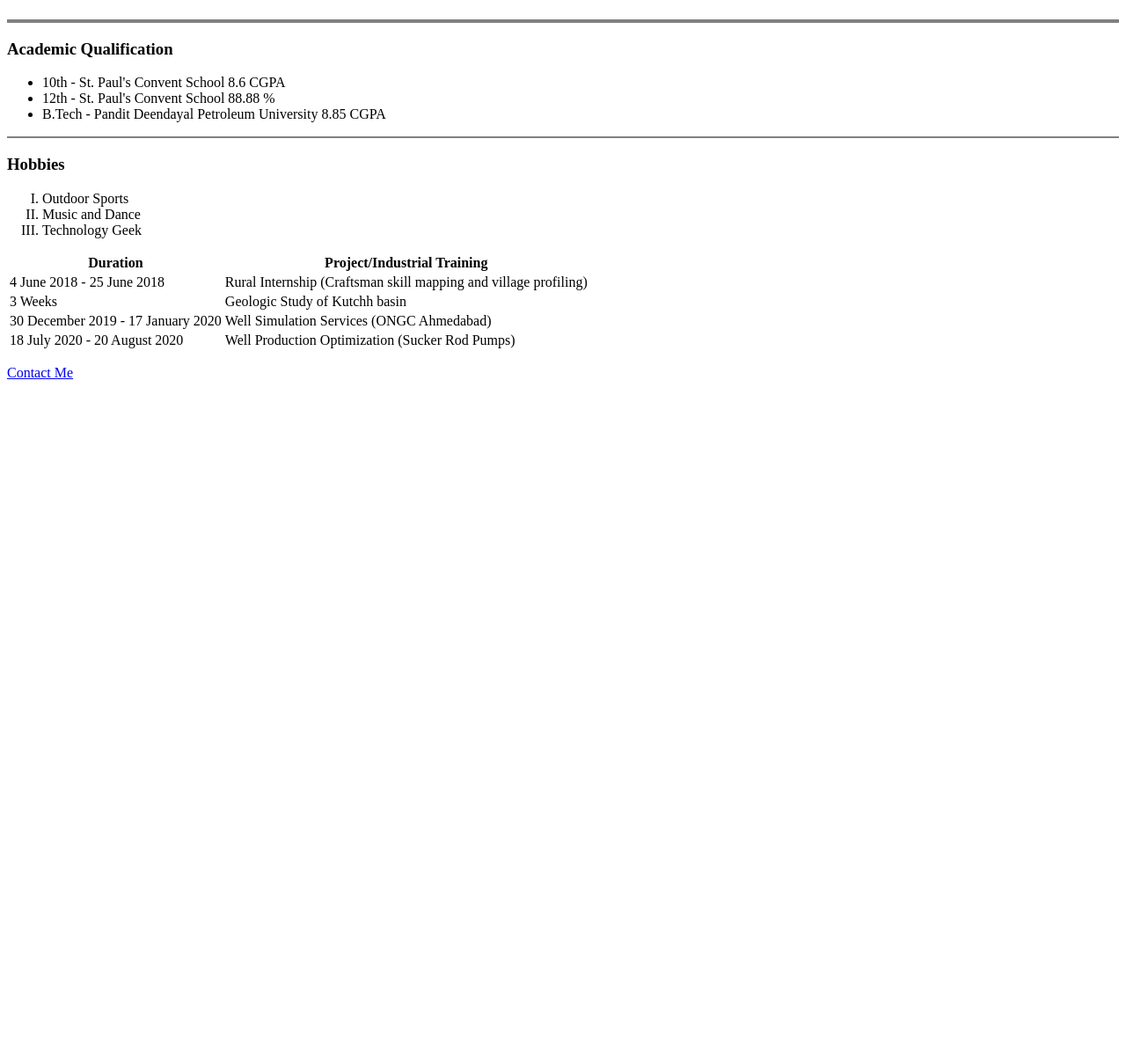
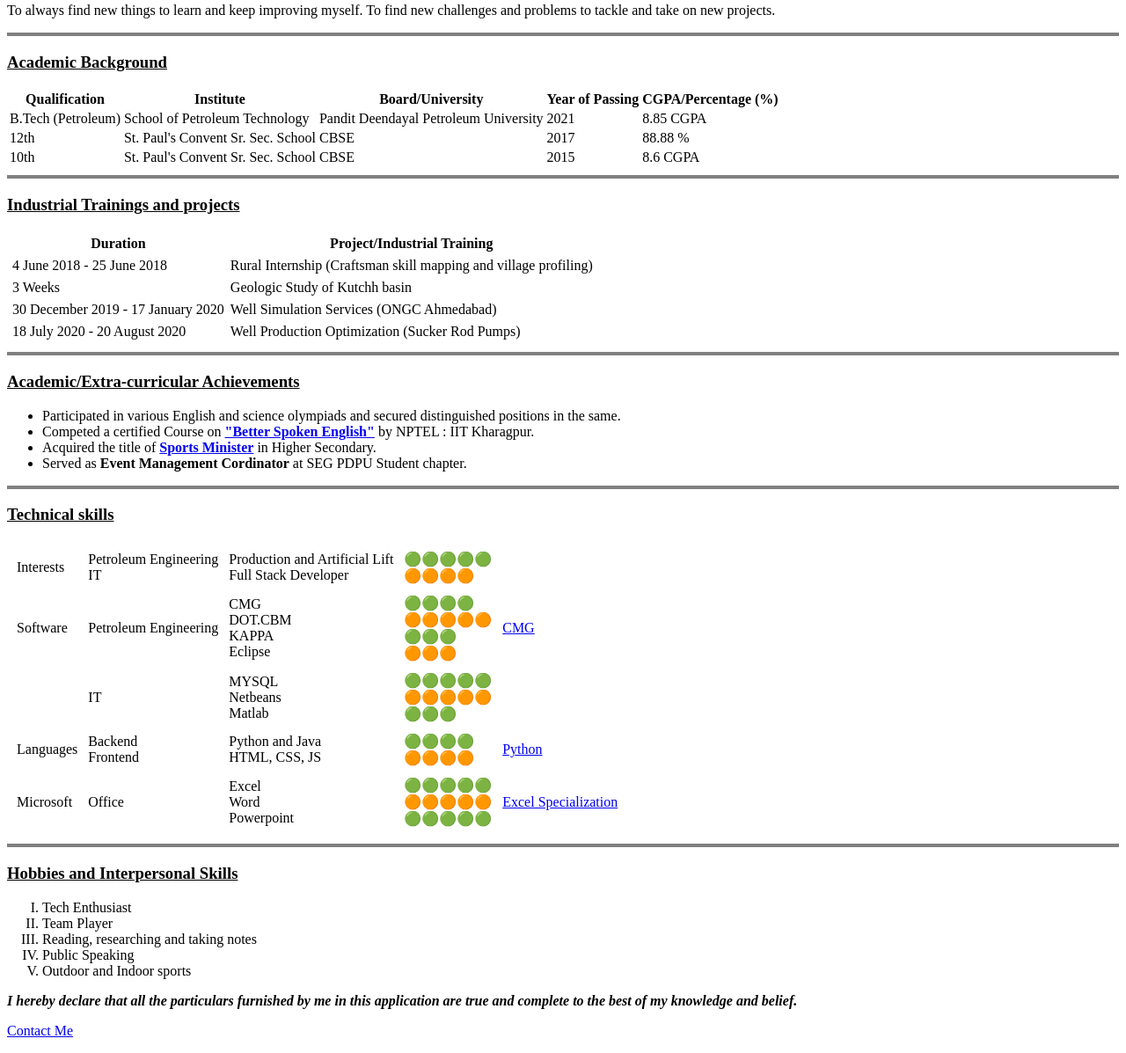
Before and after one commit to AshishGupta221199/CV, a plain HTML site: page Index Modified.html in a window 1280 px wide. Shown: the part 440-1637 px from the top of the page at 88% size. Before the commit the page ends 889 px from the top, so only its background shows below. Drawn offline with Linux system fonts and the light colour scheme.

Commit message:
Update Index Modified.html

```diff
--- a/Index Modified.html
+++ b/Index Modified.html
@@ -3,34 +3,64 @@
 
 <head>
   <meta charset="utf-8">
-  <title>Ashish's Personal Site</title>
+  <title>CV - Ashish Gupta</title>
 </head>
 
 <body>
   <table cellspacing="20">
     <tr>
-      <td><img src="Ashish.png" alt="Ashish's Profile Photo"></td>
-      <td><h1>Ashish Gupta</h1>
-      <p><em>Former GET at </em><strong><a href="https://www.torrentgas.com/frontend/web/index.php/site/index">Torrent Gas</a></strong>.</p>
-      <p><strong>Currently a Full Stack Developer</strong>.</p>
-      <p>My journey started as a GET at Torrent Gas and currently I want to become a Full stack developer.</p></td>
+      <td>
+        <img src="Ashish.jpg" alt="Ashish's Profile Photo">
+      </td>
+      <td>
+        <h1>Ashish Gupta</h1>
+        <p>Former <strong>GET <em>(Graduate Engineer Trainee)</em></strong> at <strong><a href="https://www.torrentgas.com/frontend/web/index.php/site/index">Torrent Gas</a></strong> (8 Months).</p>
+        <p>Currently striving to become a <strong>Full Stack Developer</strong>.</p>
+        <p>Higher Secondary Education - St. Paul's Convent Sr. Sec. School</p>
+        <p>Under Graduate (B.Tech) - Pandit Deendayal Petroleum University</p>
+      </td>
     </tr>
   </table>
   <hr size="4" noshade>
-  <h3>Academic Qualification</h3>
-  <ul>
-    <li>10th   - St. Paul's Convent School                 8.6 CGPA</li>
-    <li>12th   - St. Paul's Convent School                 88.88 %</li>
-    <li>B.Tech - Pandit Deendayal Petroleum University     8.85 CGPA</li>
-  </ul>
-  <hr size="2" noshade>
-  <h3>Hobbies</h3>
-  <ol type="I">
-    <li>Outdoor Sports</li>
-    <li>Music and Dance</li>
-    <li>Technology Geek</li>
-  </ol>
+  <h3><u>Career Objective</u></h3>
+  <p>To be a productive and contributing member of the society and one of the best professional in IT Industry. To become an excellent Full stack developer.</p>
+  <p>I seek to pursue my career in the most challenging positions of this industry and make productive contributions.</p>
+  <p>To always find new things to learn and keep improving myself. To find new challenges and problems to tackle and take on new projects.</p>
+  <hr size="4" noshade>
+  <h3><u>Academic Background</u></h3>
   <table>
+    <thead>
+      <th>Qualification</th>
+      <th>Institute</th>
+      <th>Board/University</th>
+      <th>Year of Passing</th>
+      <th>CGPA/Percentage (%)</th>
+    </thead>
+    <tr>
+      <td>B.Tech (Petroleum)</td>
+      <td>School of Petroleum Technology</td>
+      <td>Pandit Deendayal Petroleum University</td>
+      <td>2021</td>
+      <td>8.85 CGPA</td>
+    </tr>
+    <tr>
+      <td>12th</td>
+      <td>St. Paul's Convent Sr. Sec. School</td>
+      <td>CBSE</td>
+      <td>2017</td>
+      <td>88.88 %</td>
+    </tr>
+    <tr>
+      <td>10th</td>
+      <td>St. Paul's Convent Sr. Sec. School</td>
+      <td>CBSE</td>
+      <td>2015</td>
+      <td>8.6 CGPA</td>
+    </tr>
+  </table>
+  <hr size="4" noshade>
+  <h3><u>Industrial Trainings and projects</u></h3>
+  <table cellspacing="5">
     <thead>
       <tr>
         <th>Duration</th>
@@ -56,6 +86,61 @@
       </tr>
     </tbody>
   </table>
+  <hr size="4" noshade>
+  <h3><u>Academic/Extra-curricular Achievements</u></h3>
+  <ul>
+    <li>Participated in various English and science olympiads and secured distinguished positions in the same.</li>
+    <li>Competed a certified Course on <strong><a href="Nptel certificate.pdf">"Better Spoken English"</a></strong> by NPTEL : IIT Kharagpur.</li>
+    <li>Acquired the title of <strong><a href="Sports minister.pdf">Sports Minister</a></strong> in Higher Secondary.</li>
+    <li>Served as <strong>Event Management Cordinator</strong> at SEG PDPU Student chapter.</li>
+  </ul>
+  <hr size="4" noshade>
+  <h3><u>Technical skills</u></h3>
+  <table cellspacing="10">
+    <tr>
+      <td>Interests</td>
+      <td>Petroleum Engineering <br>IT </td>
+      <td>Production and Artificial Lift <br> Full Stack Developer</td>
+      <td>🟢🟢🟢🟢🟢 <br> 🟠🟠🟠🟠</td>
+    </tr>
+    <tr>
+      <td>Software</td>
+      <td>Petroleum Engineering</td>
+      <td>CMG <br>DOT.CBM <br>KAPPA <br>Eclipse</td>
+      <td>🟢🟢🟢🟢 <br>🟠🟠🟠🟠🟠 <br>🟢🟢🟢 <br>🟠🟠🟠</td>
+      <td><a href="CMG.pdf">CMG</a></td>
+    </tr>
+    <tr>
+      <td> </td>
+      <td>IT</td>
+      <td> MYSQL <br>Netbeans <br>Matlab </td>
+      <td>🟢🟢🟢🟢🟢 <br>🟠🟠🟠🟠🟠 <br>🟢🟢🟢</td>
+    </tr>
+    <tr>
+      <td>Languages</td>
+      <td>Backend <br>Frontend</td>
+      <td>Python and Java <br> HTML, CSS, JS</td>
+      <td>🟢🟢🟢🟢 <br>🟠🟠🟠🟠</td>
+      <td><a href="Python.pdf">Python</a></td>
+    </tr>
+    <tr>
+      <td>Microsoft</td>
+      <td>Office</td>
+      <td>Excel <br>Word <br>Powerpoint</td>
+      <td>🟢🟢🟢🟢🟢 <br>🟠🟠🟠🟠🟠 <br>🟢🟢🟢🟢🟢</td>
+      <td><a href="Excel Specialization.pdf">Excel Specialization</a></td>
+    </tr>
+  </table>
+  <hr size="4" noshade>
+  <h3><u>Hobbies and Interpersonal Skills</u></h3>
+  <ol type="I">
+    <li>Tech Enthusiast</li>
+    <li>Team Player</li>
+    <li>Reading, researching and taking notes</li>
+    <li>Public Speaking</li>
+    <li>Outdoor and Indoor sports</li>
+  </ol>
+  <p><strong><em>I hereby declare that all the particulars furnished by me in this application are true and complete to the best of my knowledge and belief.</em></strong></p>
   <p><a href="Contact-Me.html">Contact Me</a></p>
 </body>
 
```
